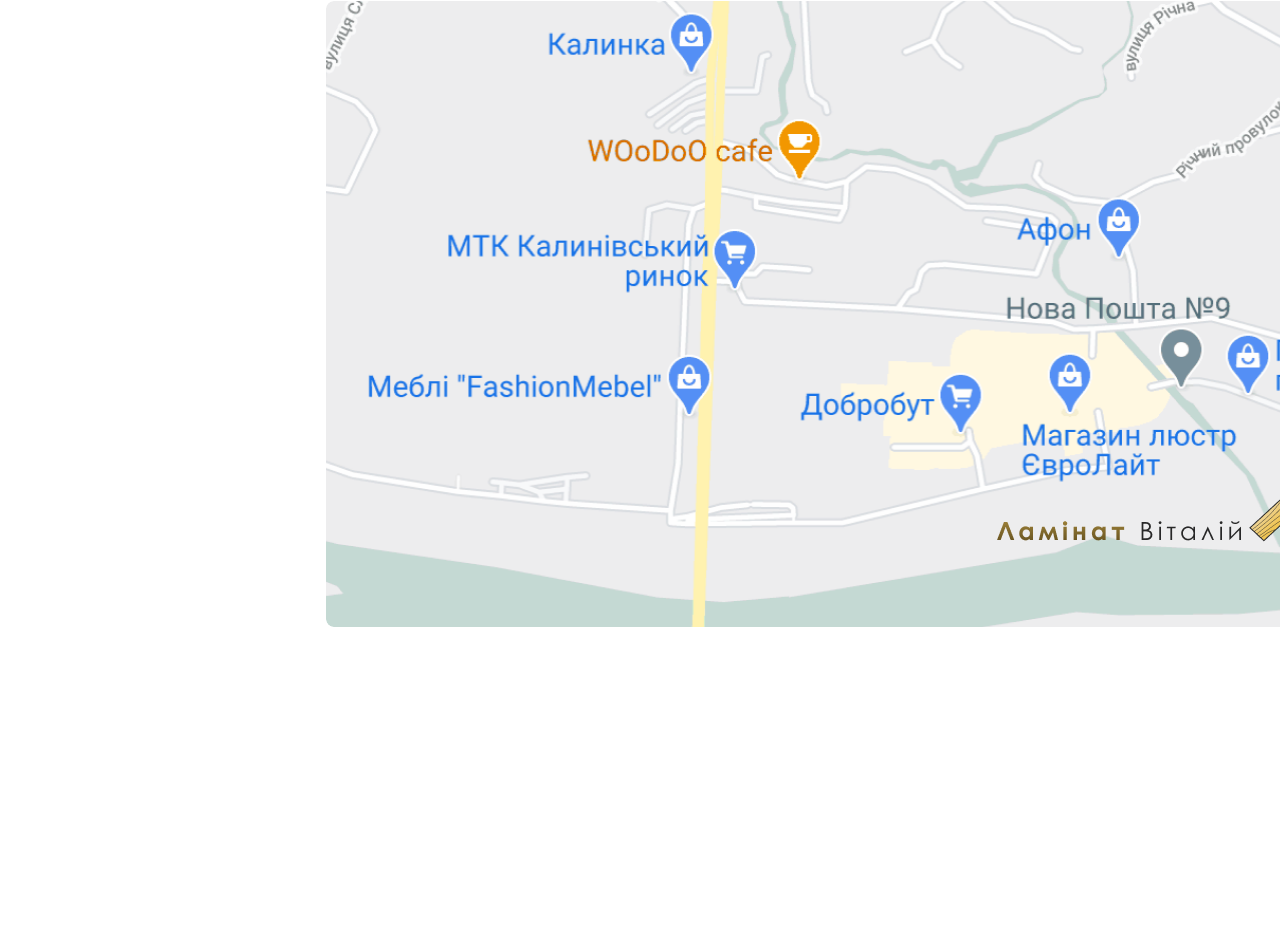
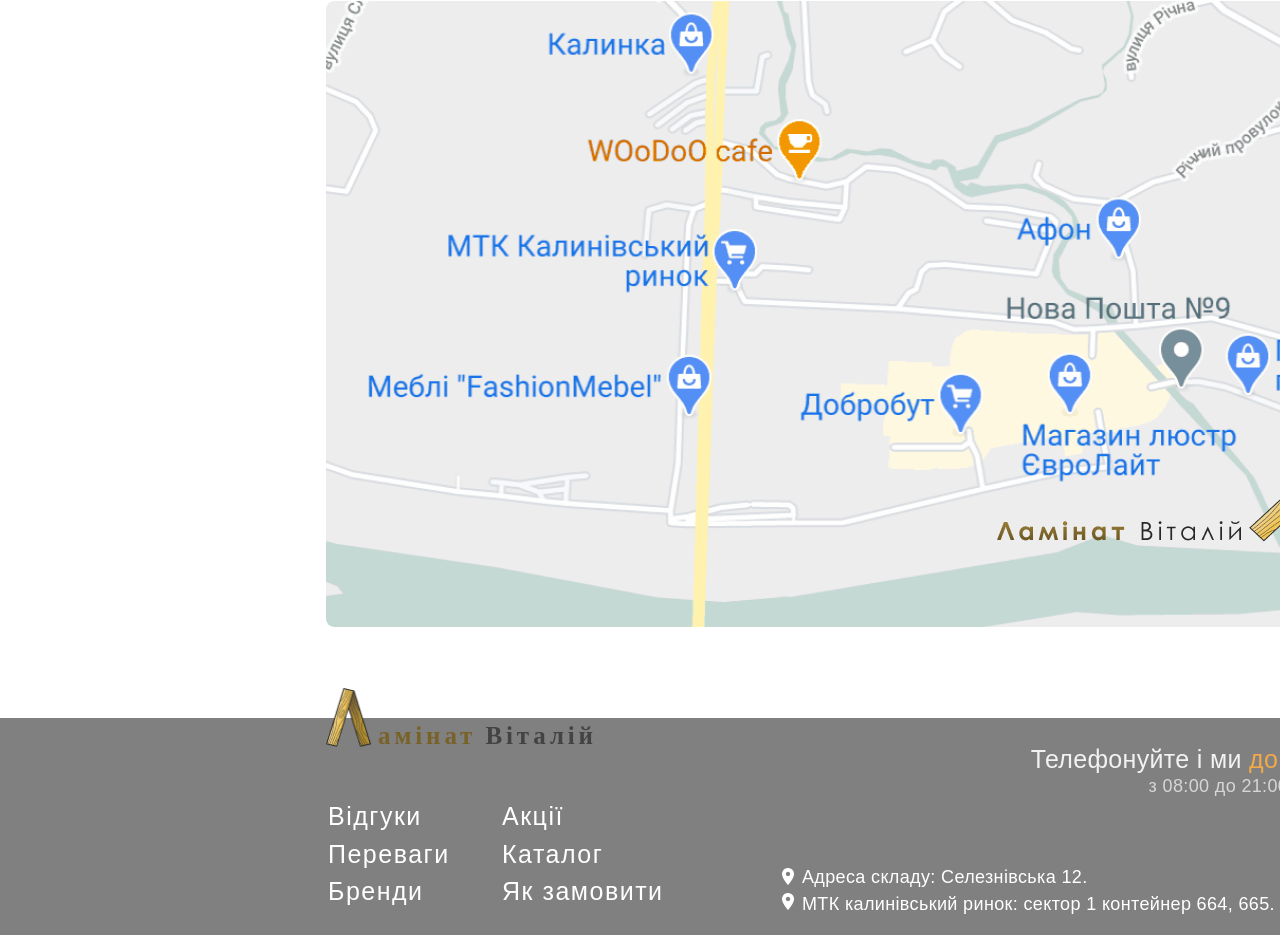
Before and after one commit to kvzoloto0/Laminat, a plain HTML site: page index.html in a window 1280 px wide. Shown: the part 3603-4538 px from the top of the page. Before the commit the page ends 4234 px from the top, so only its background shows below. Drawn offline with Linux system fonts and the light colour scheme; a web font is replaced by a local one.

Commit message:
laminat1

```diff
--- a/css/main.css
+++ b/css/main.css
@@ -605,3 +605,146 @@
     margin-left: -600px;
     z-index: 2;
 }
+
+footer {                                                                              /*подвал*/
+    margin-top: 93px;
+    width: 100%;
+    height: 217px;
+    bottom: 0;
+    background: grey;
+}
+
+.logo_footer {                                                                        /*логотип*/
+    position: absolute;
+    margin-left: 326px;
+    margin-top: -30px;
+    width: 46px;
+    height: 59px;
+}
+
+.block_with_text_footer_1 {                                                         /*аминат Виталий*/
+    margin-left: 378px;
+    height: 70px;
+    width: 234px;
+    font-family: Century Gothic;
+    font-weight: bold;
+    font-size: 25px;
+    line-height: 150%;
+    letter-spacing: 0.155em;
+}
+
+.block_with_text_footer_2{
+    margin-top: -40px;
+    margin-left: 1009px;
+    width: 394px;
+    height: 40px;
+    line-height: 145%;
+    text-align: right;
+}
+
+.call_footer_1 {
+    font-family: 'Mplus 1p', sans-serif;
+    font-size: 25px;
+    letter-spacing: 0.013em;
+    color: #FFFFFF;
+    opacity: 0.9;
+}
+
+.call_footer_2 {
+    font-family: Exo2, sans-serif;
+    font-size: 18px;
+    letter-spacing: 0.02em;
+    color: #D6D6D6;
+}
+
+.block_with_text_footer_3 {
+    margin-top: -40px;
+    margin-left: 1410px;
+    width: 184px;
+    height: 50px;
+}
+
+.call_footer_3 {
+    font-family: Exo2, sans-serif;
+    font-weight: 500;
+    font-size: 25px;
+    line-height: 100%;
+    text-align: right;
+    letter-spacing: 0.06em;
+    color: #FFFFFF;
+}
+
+.block_with_text_footer_4 {
+    display: inline-block;
+    margin-left: 328px;
+    width: 170px;
+    height: 95px;
+}
+
+.link_navigation_footer {
+    font-family: Exo2, sans-serif;
+    text-decoration: none;
+    font-weight: 500;
+    font-size: 25px;
+    line-height: 150%;
+    letter-spacing: 0.06em;
+    color: #FFFFFF;
+}
+
+.block_with_text_footer_5 {
+    display: inline-block;
+    width: 170px;
+    height: 95px;
+}
+
+.block_with_text_footer_6 {
+    margin-top: -40px;
+    margin-left: 802px;
+    width: 515px;
+    height: 58px;
+    font-family: Exo2, sans-serif;
+    font-size: 18px;
+    line-height: 150%;
+    letter-spacing: 0.02em;
+    color: #FFFFFF;
+}
+
+.address_image_1 {
+    position: absolute;
+    margin-top: 70px;
+    margin-left: 110px;
+}
+
+.address_image_2 {
+    position: absolute;
+    margin-top: 95px;
+    margin-left: 110px;
+}
+
+.block_with_text_footer_7 {
+    margin-top: -60px;
+    margin-left: 1400px;
+    width: 180px;
+    height: 40px;
+}
+
+.mail {
+    font-family: Exo2, sans-serif;
+    font-size: 18px;
+    line-height: 365.5%;
+    text-align: right;
+    letter-spacing: 0.02em;
+    color: #FFFFFF;
+}
+
+.viber_footer {
+    position: absolute;
+    margin-top: -75px;
+    margin-left: 1473px;
+}
+
+.insta_footer {
+    position: absolute;
+    margin-top: -75px;
+    margin-left: 1536px;
+}
--- a/index.html
+++ b/index.html
@@ -146,5 +146,48 @@
     </div>
 
 
+
+
+    <footer>                                                                                                                      <!--подвал-->
+        <img class="logo_footer" src="img/L%20logo.png">                                                                             <!--логотип-->
+        <div class="block_with_text_footer_1">                                                                                    <!--аминат Виталий-->
+            <span class="aminat">амінат</span>
+            <span class="Vitalii">Віталій</span>
+        </div>
+        <div class="block_with_text_footer_2">
+            <span class="call_footer_1">Телефонуйте і ми <span class="color_years">домовимось:</span></span>
+            <br>
+            <span class="call_footer_2">з 08:00 до 21:00 без вихідних</span>
+        </div>
+        <div class="block_with_text_footer_3">
+            <span class="call_footer_3">050 915 2254</span>
+            <span class="call_footer_3">096 053 0420</span>
+        </div>
+        <div class="block_with_text_footer_4">
+            <a class="link_navigation_footer" href="#">Відгуки</a>
+            <a class="link_navigation_footer" href="#">Переваги</a>
+            <a class="link_navigation_footer" href="#">Бренди</a>
+        </div>
+        <div class="block_with_text_footer_5">
+            <a class="link_navigation_footer" href="#">Акції</a>
+            <br>
+            <a class="link_navigation_footer" href="#">Каталог</a>
+            <br>
+            <a class="link_navigation_footer" href="#">Як замовити</a>
+        </div>
+        <img class="address_image_1" src="img/address.png">
+        <img class="address_image_2" src="img/address.png">
+        <div class="block_with_text_footer_6">
+            <span class="address">Адреса складу: Селезнівська 12.</span>
+            <br>
+            <span class="address">МТК калинівський ринок: сектор 1 контейнер 664, 665.</span>
+        </div>
+        <div class="block_with_text_footer_7">
+            <span class="mail">Vlaminat@gmail.com</span>
+        </div>
+        <img class="viber_footer" src="img/viber.png">
+        <img class="insta_footer" src="img/insta.png">
+    </footer>
+
 </body>
 </html>
```
Also changed, not shown: img/address.png (added), img/footer.png (added).
